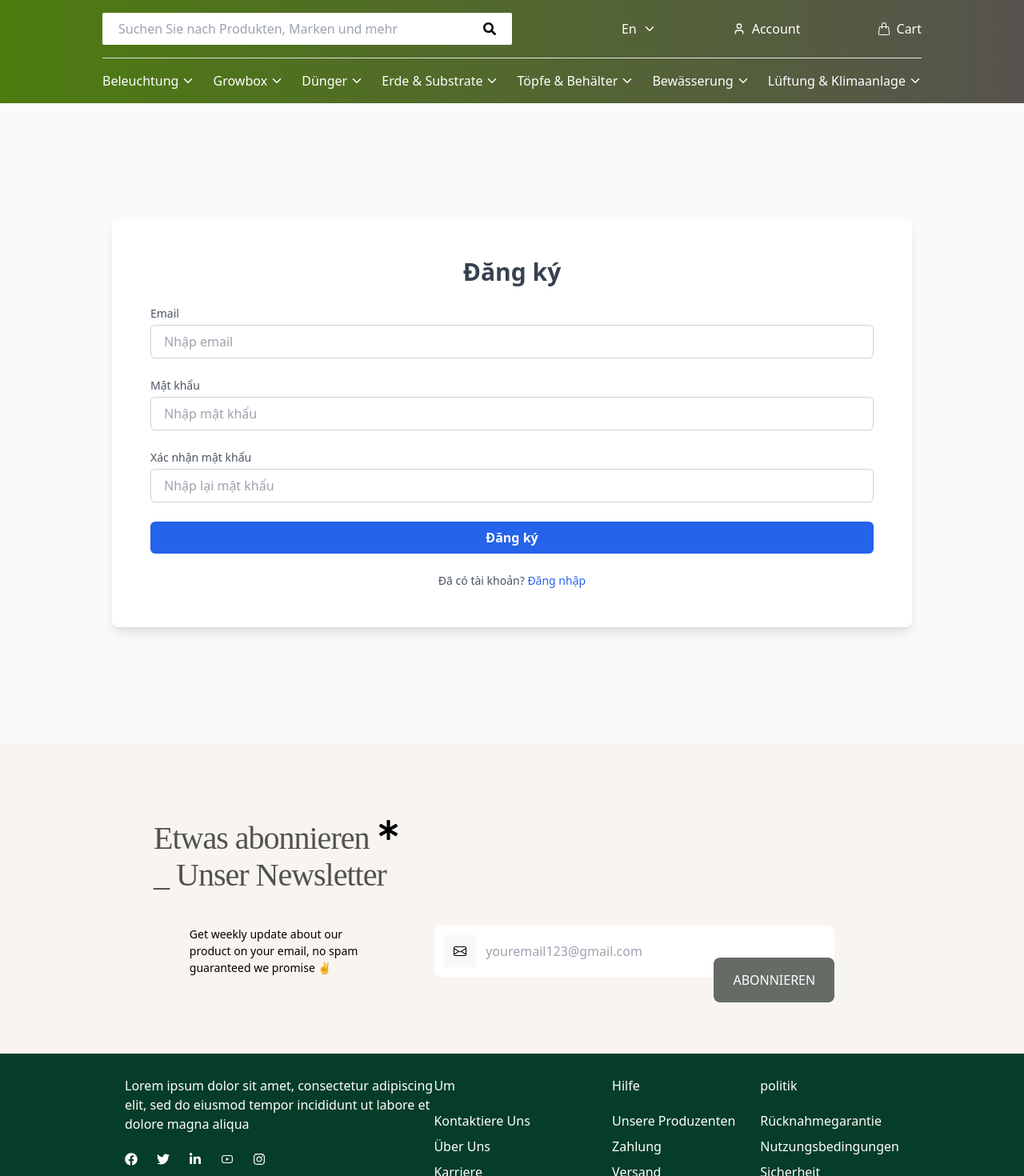
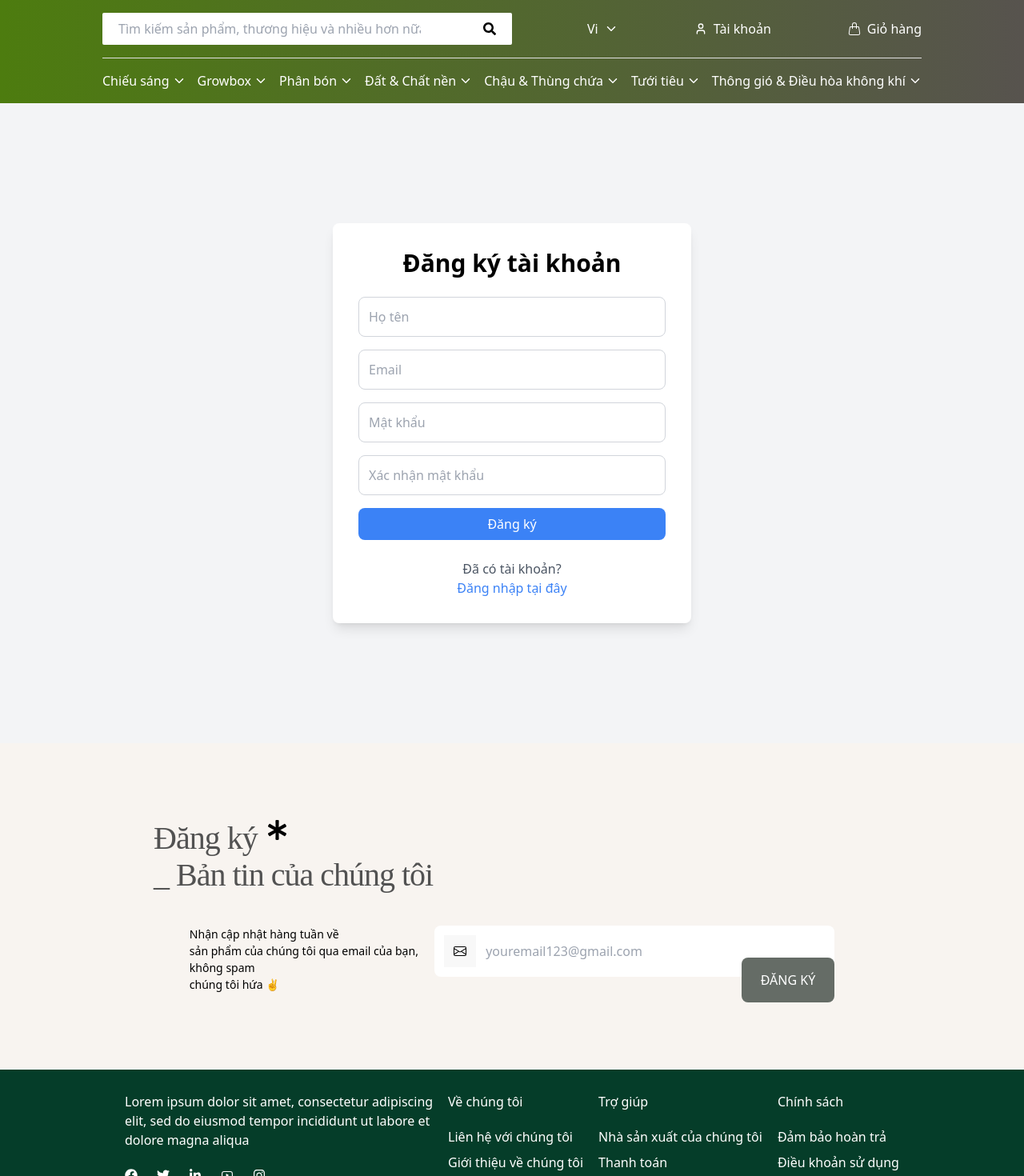
Before and after one commit to Hoa-dvph/baseFE, a React (Vite) app: page /register in a window 1280 px wide. Shown: the top 1470 px of the page at 80% size. Built offline with nearby package versions, Linux system fonts and the light colour scheme; data requests are answered from the project's data file.

Commit message:
done asm2

```diff
--- a/db.json
+++ b/db.json
@@ -34,6 +34,11 @@
       "id": 7,
       "name": "Cây & Làm vườn",
       "image": "/images/c7.png"
+    },
+    {
+      "id": 8,
+      "name": "Cây & Cỏ",
+      "image": "/images/c8.png"
     }
   ],
   "products": [
@@ -314,15 +319,11 @@
   ],
   "users": [
     {
-      "email": "hoa2k4bh3@gmail.com",
-      "password": "$2a$10$KYCHL8oxas4mVKcJm9BRQOK3nn9KePNMLNYext3/5xSiK2vJ8JuEe",
-      "username": "1212",
+      "email": "admin@gmail.com",
+      "password": "$2a$10$JPtNmECgyLnMQD1I4wJYCu3JUIrq.4doMDfQe6T0BNNvHBVaIsIym",
+      "name": "ADMIN",
+      "confirmPassword": "123123",
       "id": 1
-    },
-    {
-      "email": "hoa2k4bh1@gmail.com",
-      "password": "$2a$10$ByfXMwmbq4OSYvnFqxtXO.9zUBhkELIoQ6zKRcv2Kj4d4r.o6ycJa",
-      "id": 2
     }
   ]
 }
--- a/package.json
+++ b/package.json
@@ -18,6 +18,7 @@
     "auth": "^1.1.1",
     "autoprefixer": "^10.4.19",
     "axios": "^1.7.2",
+    "bcryptjs": "^2.4.3",
     "json-server": "^0.17.4",
     "json-server-auth": "^2.1.0",
     "postcss": "^8.4.38",
@@ -33,6 +34,7 @@
     "slick-carousel": "^1.8.1"
   },
   "devDependencies": {
+    "@types/bcryptjs": "^2.4.6",
     "@types/react": "^18.3.3",
     "@types/react-dom": "^18.3.0",
     "@types/react-icons": "^3.0.0",
--- a/src/App.tsx
+++ b/src/App.tsx
@@ -111,7 +111,7 @@ function App() {
           <Route path="/category/:categoryId" element={<ProductsByCategory />} />
           <Route path="/search" element={<SearchResults />} />
           <Route path="/register" element={<Register />} />
-          <Route path="/login" element={<Login onLogin={handleLogin} />} />
+          <Route path="/login" element={<Login  />} />
         </Route>
         <Route path="/admin" element={<LayOut />}>
           <Route
--- a/src/admin/component/Login.tsx
+++ b/src/admin/component/Login.tsx
@@ -2,59 +2,59 @@ import React from 'react';
 import { useNavigate } from 'react-router-dom';
 import { useForm } from 'react-hook-form';
 import axios from 'axios';
-import { IUser } from '../../interface/User';
+import { IUser } from './Register';
 
-interface LoginProps {
-  onLogin: () => void;
-}
-
-const Login: React.FC<LoginProps> = ({ onLogin }) => {
+const Login = () => {
     const { register, handleSubmit, formState: { errors } } = useForm<IUser>();
     const navigate = useNavigate();
 
     const onSubmit = async (loginData: IUser) => {
         try {
             const { data } = await axios.post('http://localhost:3000/login', loginData);
+            alert('Đăng nhập thành công');
             sessionStorage.setItem('user', JSON.stringify(data));
-      onLogin(); // Call onLogin to update authentication state
-      alert('Đăng nhập thành công');
-      navigate('/admin'); // Redirect to admin or another protected route
+            navigate('/admin'); // Chuyển hướng đến trang admin sau khi đăng nhập thành công
         } catch (error) {
             alert('Sai tên đăng nhập hoặc mật khẩu');
         }
     };
 
     return (
-    <div className="flex items-center justify-center min-h-screen bg-gray-50">
-      <div className="bg-white p-12 rounded-lg shadow-lg w-full max-w-[80%] max-w-3xl" style={{ maxWidth: '1000px' }}>
-        <h1 className="text-3xl font-semibold mb-6 text-center text-gray-700">Đăng nhập</h1>
-        <form onSubmit={handleSubmit(onSubmit)} className="space-y-6">
+        <div className="flex items-center justify-center min-h-screen bg-gray-100">
+            <div className="max-w-md w-full bg-white rounded-lg shadow-lg p-8">
+                <h1 className="text-3xl font-bold mb-6 text-center">Đăng nhập</h1>
+                <form onSubmit={handleSubmit(onSubmit)} className="space-y-4">
                     <div>
-            <label htmlFor="email" className="block text-sm font-medium text-gray-600">Email</label>
                         <input
-              type="text"
-              id="email"
-              placeholder="Nhập email"
-              {...register('email', { required: true, pattern: /^\S+@(\S+\.)+\S{2,6}$/ })}
-              className={`mt-1 block w-full px-4 py-2 border border-gray-300 rounded-md shadow-sm focus:outline-none focus:ring-2 focus:ring-blue-500 ${errors.email ? 'border-red-500' : ''}`}
+                            type='text'
+                            placeholder='Email'
+                            {...register('email', {
+                                required: true,
+                                pattern: /^\S+@(\S+\.)+\S{2,6}$/
+                            })}
+                            className="w-full p-3 border border-gray-300 rounded-lg focus:outline-none focus:ring-2 focus:ring-blue-500"
                         />
-            {errors.email && <span className="text-red-500 text-xs">Sai định dạng email</span>}
+                        {errors.email && <span className="text-red-500 text-sm mt-1 block">Sai định dạng email</span>}
                     </div>
                     <div>
-            <label htmlFor="password" className="block text-sm font-medium text-gray-600">Mật khẩu</label>
                         <input
-              type="password"
-              id="password"
-              placeholder="Nhập mật khẩu"
+                            type='password'
+                            placeholder='Mật khẩu'
                             {...register('password', { required: true, minLength: 6 })}
-              className={`mt-1 block w-full px-4 py-2 border border-gray-300 rounded-md shadow-sm focus:outline-none focus:ring-2 focus:ring-blue-500 ${errors.password ? 'border-red-500' : ''}`}
+                            className="w-full p-3 border border-gray-300 rounded-lg focus:outline-none focus:ring-2 focus:ring-blue-500"
                         />
-            {errors.password && <span className="text-red-500 text-xs">Mật khẩu phải lớn hơn 6 kí tự</span>}
+                        {errors.password && <span className="text-red-500 text-sm mt-1 block">Mật khẩu lớn hơn 6 kí tự</span>}
                     </div>
-          <button type="submit" className="w-full py-2 bg-blue-600 text-white font-semibold rounded-md shadow-sm hover:bg-blue-700 focus:outline-none focus:ring-2 focus:ring-blue-500">Đăng nhập</button>
+                    <button
+                        type='submit'
+                        className="w-full bg-blue-500 text-white py-2 rounded-lg hover:bg-blue-600 transition duration-200"
+                    >
+                        Đăng nhập
+                    </button>
                 </form>
                 <div className="mt-6 text-center">
-          <p className="text-sm text-gray-600">Chưa có tài khoản? <a href="/register" className="text-blue-600 hover:underline">Đăng ký</a></p>
+                    <p className="text-gray-600">Chưa có tài khoản?</p>
+                    <a href="/register" className="text-blue-500 hover:underline">Đăng ký tại đây</a>
                 </div>
             </div>
         </div>
--- a/src/admin/component/Register.tsx
+++ b/src/admin/component/Register.tsx
@@ -2,70 +2,87 @@ import React from 'react';
 import { useNavigate } from 'react-router-dom';
 import { useForm } from 'react-hook-form';
 import axios from 'axios';
-import { IUser } from '../../interface/User';
 
-const Register: React.FC = () => {
-  const { register, handleSubmit, formState: { errors }, getValues } = useForm<IUser>();
+export interface IUser {
+    id?: number | string;
+    name?: string;
+    email: string;
+    password: string;
+    confirmPassword?: string; // Thêm trường xác nhận mật khẩu
+}
+
+const Register = () => {
+    const { register, handleSubmit, formState: { errors }, watch } = useForm<IUser>();
     const navigate = useNavigate();
 
     const onSubmit = async (registerData: IUser) => {
         try {
-      // Validate confirm password
-      if (registerData.password !== getValues('confirmPassword')) {
-        alert('Mật khẩu và xác nhận mật khẩu không khớp');
-        return;
-      }
-
-      await axios.post('http://localhost:3000/register', registerData);
+            const { data } = await axios.post('http://localhost:3000/register', registerData);
             alert('Đăng ký thành công');
-      navigate('/login'); // Redirect to login page
+            navigate('/login'); // Chuyển hướng đến trang đăng nhập
         } catch (error) {
-      alert('Có lỗi xảy ra khi đăng ký');
+            alert('Lỗi đăng ký');
         }
     };
 
+    // Kiểm tra xác nhận mật khẩu
+    const password = watch('password');
+
     return (
-    <div className="flex items-center justify-center min-h-screen bg-gray-50">
-      <div className="bg-white p-12 rounded-lg shadow-lg w-full max-w-[80%] max-w-3xl" style={{ maxWidth: '1000px' }}>
-        <h1 className="text-3xl font-semibold mb-6 text-center text-gray-700">Đăng ký</h1>
-        <form onSubmit={handleSubmit(onSubmit)} className="space-y-6">
+        <div className="flex items-center justify-center min-h-screen bg-gray-100">
+            <div className="max-w-md w-full bg-white rounded-lg shadow-lg p-8">
+                <h1 className="text-3xl font-bold mb-6 text-center">Đăng ký tài khoản</h1>
+                <form onSubmit={handleSubmit(onSubmit)} className="space-y-4">
                     <div>
-            <label htmlFor="email" className="block text-sm font-medium text-gray-600">Email</label>
                         <input
-              type="text"
-              id="email"
-              placeholder="Nhập email"
-              {...register('email', { required: true, pattern: /^\S+@(\S+\.)+\S{2,6}$/ })}
-              className={`mt-1 block w-full px-4 py-2 border border-gray-300 rounded-md shadow-sm focus:outline-none focus:ring-2 focus:ring-blue-500 ${errors.email ? 'border-red-500' : ''}`}
+                            type='text'
+                            placeholder='Họ tên'
+                            {...register('name')}
+                            className="w-full p-3 border border-gray-300 rounded-lg focus:outline-none focus:ring-2 focus:ring-blue-500"
                         />
-            {errors.email && <span className="text-red-500 text-xs">Sai định dạng email</span>}
                     </div>
                     <div>
-            <label htmlFor="password" className="block text-sm font-medium text-gray-600">Mật khẩu</label>
                         <input
-              type="password"
-              id="password"
-              placeholder="Nhập mật khẩu"
-              {...register('password', { required: true, minLength: 6 })}
-              className={`mt-1 block w-full px-4 py-2 border border-gray-300 rounded-md shadow-sm focus:outline-none focus:ring-2 focus:ring-blue-500 ${errors.password ? 'border-red-500' : ''}`}
+                            type='text'
+                            placeholder='Email'
+                            {...register('email', {
+                                required: true,
+                                pattern: /^\S+@(\S+\.)+\S{2,6}$/
+                            })}
+                            className="w-full p-3 border border-gray-300 rounded-lg focus:outline-none focus:ring-2 focus:ring-blue-500"
                         />
-            {errors.password && <span className="text-red-500 text-xs">Mật khẩu phải lớn hơn 6 kí tự</span>}
+                        {errors.email && <span className="text-red-500 text-sm mt-1 block">Sai định dạng email</span>}
                     </div>
                     <div>
-            <label htmlFor="confirmPassword" className="block text-sm font-medium text-gray-600">Xác nhận mật khẩu</label>
                         <input
-              type="password"
-              id="confirmPassword"
-              placeholder="Nhập lại mật khẩu"
-              {...register('confirmPassword', { required: true })}
-              className={`mt-1 block w-full px-4 py-2 border border-gray-300 rounded-md shadow-sm focus:outline-none focus:ring-2 focus:ring-blue-500 ${errors.confirmPassword ? 'border-red-500' : ''}`}
+                            type='password'
+                            placeholder='Mật khẩu'
+                            {...register('password', { required: true, minLength: 6 })}
+                            className="w-full p-3 border border-gray-300 rounded-lg focus:outline-none focus:ring-2 focus:ring-blue-500"
                         />
-            {errors.confirmPassword && <span className="text-red-500 text-xs">Vui lòng xác nhận mật khẩu</span>}
+                        {errors.password && <span className="text-red-500 text-sm mt-1 block">Mật khẩu lớn hơn 6 kí tự</span>}
                     </div>
-          <button type="submit" className="w-full py-2 bg-blue-600 text-white font-semibold rounded-md shadow-sm hover:bg-blue-700 focus:outline-none focus:ring-2 focus:ring-blue-500">Đăng ký</button>
+                    <div>
+                        <input
+                            type='password'
+                            placeholder='Xác nhận mật khẩu'
+                            {...register('confirmPassword', {
+                                validate: value => value === password || 'Mật khẩu xác nhận không khớp'
+                            })}
+                            className="w-full p-3 border border-gray-300 rounded-lg focus:outline-none focus:ring-2 focus:ring-blue-500"
+                        />
+                        {errors.confirmPassword && <span className="text-red-500 text-sm mt-1 block">{errors.confirmPassword.message}</span>}
+                    </div>
+                    <button
+                        type='submit'
+                        className="w-full bg-blue-500 text-white py-2 rounded-lg hover:bg-blue-600 transition duration-200"
+                    >
+                        Đăng ký
+                    </button>
                 </form>
                 <div className="mt-6 text-center">
-          <p className="text-sm text-gray-600">Đã có tài khoản? <a href="/login" className="text-blue-600 hover:underline">Đăng nhập</a></p>
+                    <p className="text-gray-600">Đã có tài khoản?</p>
+                    <a href="/login" className="text-blue-500 hover:underline">Đăng nhập tại đây</a>
                 </div>
             </div>
         </div>
--- a/src/page/layout/Footer.tsx
+++ b/src/page/layout/Footer.tsx
@@ -8,6 +8,7 @@ import {
   FaTwitter,
 } from "react-icons/fa";
 import { FaLinkedinIn } from "react-icons/fa6";
+
 const Footer = () => {
   const Icon = [
     { icon: <FaFacebook /> },
@@ -16,64 +17,67 @@ const Footer = () => {
     { icon: <AiOutlineYoutube /> },
     { icon: <FaInstagram /> },
   ];
+
   const menuData = [
     {
-      category: "Um",
+      category: "Về chúng tôi",
       items: [
-        "Kontaktiere Uns",
-        "Über Uns",
-        "Karriere",
-        "Unternehmensinformationen",
+        "Liên hệ với chúng tôi",
+        "Giới thiệu về chúng tôi",
+        "Cơ hội nghề nghiệp",
+        "Thông tin công ty",
       ],
     },
     {
-      category: "Hilfe",
+      category: "Trợ giúp",
       items: [
-        "Unsere Produzenten",
-        "Zahlung",
-        "Versand",
-        "Stornierung & Rückgabe",
-        "Verstoß Melden",
+        "Nhà sản xuất của chúng tôi",
+        "Thanh toán",
+        "Giao hàng",
+        "Hủy & trả lại",
+        "Báo cáo vi phạm",
       ],
     },
     {
-      category: "politik",
+      category: "Chính sách",
       items: [
-        "Rücknahmegarantie",
-        "Nutzungsbedingungen",
-        "Sicherheit",
-        "Privatsphäre",
-        "Seitenverzeichnis",
+        "Đảm bảo hoàn trả",
+        "Điều khoản sử dụng",
+        "Bảo mật",
+        "Riêng tư",
+        "Sơ đồ trang",
       ],
     },
   ];
+
   const handleClick = () => {
     window.scrollTo({ top: 0, behavior: "smooth" });
   };
+
   return (
     <div className="w-full h-auto">
-      <div className="w-[70%]  mx-auto py-24 flex flex-col gap-10">
-        <div className="flex flex-col ">
+      <div className="w-[70%] mx-auto py-24 flex flex-col gap-10">
+        <div className="flex flex-col">
           <div className="flex gap-3">
             <p className="text-neutral-600 text-[40px] font-normal font-['Baloo'] leading-[46px] tracking-tight">
-              Etwas abonnieren
+              Đăng ký
             </p>
             <FaAsterisk className="text-[25px]" />
           </div>
           <div className="flex gap-3">
             <p className="text-neutral-600 text-[40px] font-normal font-['Baloo'] leading-[46px] tracking-tight">
-              _ Unser Newsletter
+              _ Bản tin của chúng tôi
             </p>
           </div>
         </div>
-        <div className=" flex justify-between w-[90%] mx-auto">
+        <div className="flex justify-between w-[90%] mx-auto">
           <p className="text-[14.04px]">
-            Get weekly update about our <br /> product on your email, no spam
+            Nhận cập nhật hàng tuần về <br /> sản phẩm của chúng tôi qua email của bạn, không spam
             <br />
-            guaranteed we promise ✌️
+            chúng tôi hứa ✌️
           </p>
           <div>
-            <div className="flex relative bg-white items-center gap-3  p-3 w-[500px] rounded-lg">
+            <div className="flex relative bg-white items-center gap-3 p-3 w-[500px] rounded-lg">
               <div className="bg-[#F8F8F8] p-3">
                 <BsEnvelope />
               </div>
@@ -83,14 +87,14 @@ const Footer = () => {
                 className="w-full focus:outline-none focus:border-transparent"
               />
               <button className="bg-[#656C66] rounded-lg right-0 top-10 py-4 px-6 text-white absolute">
-                ABONNIEREN
+                ĐĂNG KÝ
               </button>
             </div>
           </div>
         </div>
       </div>
       <div className="w-full bg-[#053D29]">
-        <div className="w-[80%] flex justify-between mx-auto text-white p-7 ">
+        <div className="w-[80%] flex justify-between mx-auto text-white p-7">
           <div className="flex flex-col gap-6">
             <p>
               Lorem ipsum dolor sit amet, consectetur adipiscing <br />
@@ -120,7 +124,7 @@ const Footer = () => {
           <p> 2023 hood.de , Inc.</p>
           <img src="/public/images/thanhtoan.png" alt="" />
           <button className="flex gap-2 items-center" onClick={handleClick}>
-            Scroll to top <FaArrowUp />
+            Cuộn lên đầu <FaArrowUp />
           </button>
         </div>
       </div>
--- a/src/page/layout/Header.tsx
+++ b/src/page/layout/Header.tsx
@@ -23,7 +23,7 @@ const Header = () => {
             <input
               className="w-[80%] focus:outline-none focus:border-transparent"
               type="text"
-              placeholder="Suchen Sie nach Produkten, Marken und mehr"
+              placeholder="Tìm kiếm sản phẩm, thương hiệu và nhiều hơn nữa"
               value={searchTerm}
               onChange={(e) => setSearchTerm(e.target.value)}
             />
@@ -33,23 +33,23 @@ const Header = () => {
           </form>
           <div className="flex items-center gap-24">
             <div className="flex items-center gap-2 text-white">
-              <span>En</span>
+              <span>Vi</span>
               <IoIosArrowDown />
             </div>
             <div className="flex items-center gap-2 text-white">
               <LuUser />
-              Account
+              Tài khoản
             </div>
             <div className="flex items-center gap-2 text-white">
               <BsHandbag />
-              Cart
+              Giỏ hàng
             </div>
           </div>
         </div>
         <Divider className="bg-white" />
         <div className="flex justify-between">
           <div className="flex items-center text-white gap-1">
-            <span>Beleuchtung</span>
+            <span>Chiếu sáng</span>
             <IoIosArrowDown />
           </div>
           <div className="flex items-center text-white gap-1">
@@ -57,23 +57,23 @@ const Header = () => {
             <IoIosArrowDown />
           </div>
           <div className="flex items-center text-white gap-1">
-            <span>Dünger</span>
+            <span>Phân bón</span>
             <IoIosArrowDown />
           </div>
           <div className="flex items-center text-white gap-1">
-            <span>Erde & Substrate</span>
+            <span>Đất & Chất nền</span>
             <IoIosArrowDown />
           </div>
           <div className="flex items-center text-white gap-1">
-            <span>Töpfe & Behälter</span>
+            <span>Chậu & Thùng chứa</span>
             <IoIosArrowDown />
           </div>
           <div className="flex items-center text-white gap-1">
-            <span>Bewässerung</span>
+            <span>Tưới tiêu</span>
             <IoIosArrowDown />
           </div>
           <div className="flex items-center text-white gap-1">
-            <span>Lüftung & Klimaanlage</span>
+            <span>Thông gió & Điều hòa không khí</span>
             <IoIosArrowDown />
           </div>
         </div>
```
Also changed, not shown: 1 other file (tests, documents, lock files or other folders). Lines whose indentation alone changed are shown as unchanged.
